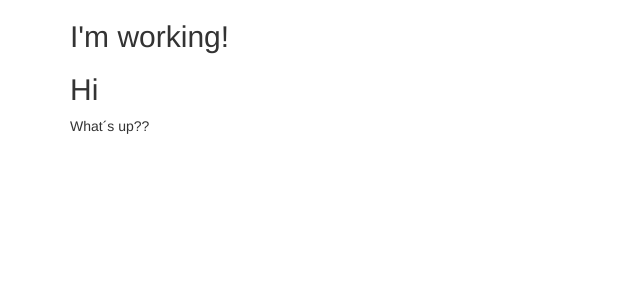
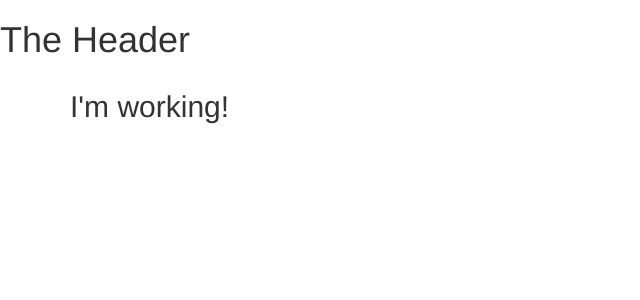
Before and after one commit to AlperGuener/ng4-complete-guide, an Angular app: page / in a window 1280 px wide. Shown: the top 300 px of the page, without its empty margins (0-640 px from the left). Built offline with nearby package versions, Linux system fonts and the light colour scheme.

Commit message:
Testing Github

```diff
--- a/src/app/app.component.html
+++ b/src/app/app.component.html
@@ -1,9 +1,8 @@
+<app-header></app-header>
 <div class="container">
   <div class="row">
     <div class="col-md-12">
       <h2>I'm working!</h2>
-      <h2>Hi</h2>
-      <p>What´s up??</p>
     </div>
   </div>
 </div>
--- /dev/null
+++ b/src/app/header/header.component.html
@@ -0,0 +1 @@
+<h1>The Header</h1>
--- /dev/null
+++ b/src/app/header/header.component.ts
@@ -0,0 +1,8 @@
+import {Component} from '@angular/core';
+
+@Component({
+  selector: 'app-header',
+  templateUrl: './header.component.html'
+})
+export class  HeaderComponent {
+}
--- /dev/null
+++ b/src/app/recipes/recipe-detail/recipe-detail.component.html
@@ -0,0 +1 @@
+<p>recipe-detail works!</p>
--- /dev/null
+++ b/src/app/recipes/recipe-detail/recipe-detail.component.ts
@@ -0,0 +1,15 @@
+import { Component, OnInit } from '@angular/core';
+
+@Component({
+  selector: 'app-recipe-detail',
+  templateUrl: './recipe-detail.component.html',
+  styleUrls: ['./recipe-detail.component.css']
+})
+export class RecipeDetailComponent implements OnInit {
+
+  constructor() { }
+
+  ngOnInit(): void {
+  }
+
+}
```
Also changed, not shown: src/app/app.module.ts (+15 -1 lines), src/app/recipes/recipe-detail/recipe-detail.component.css (added).
